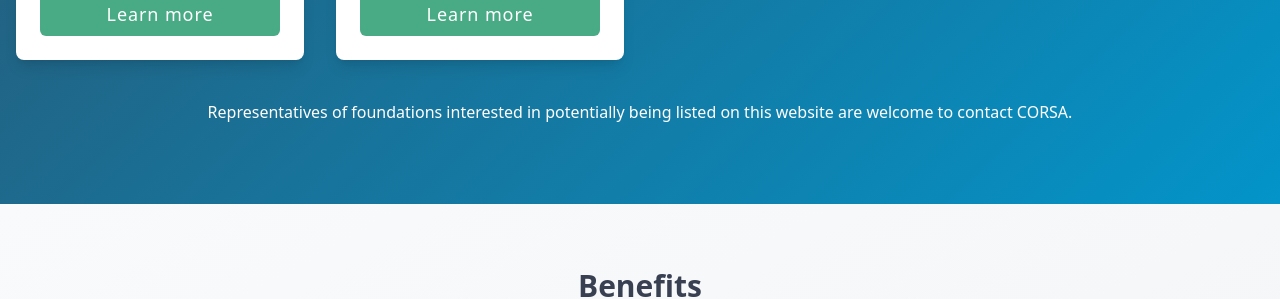
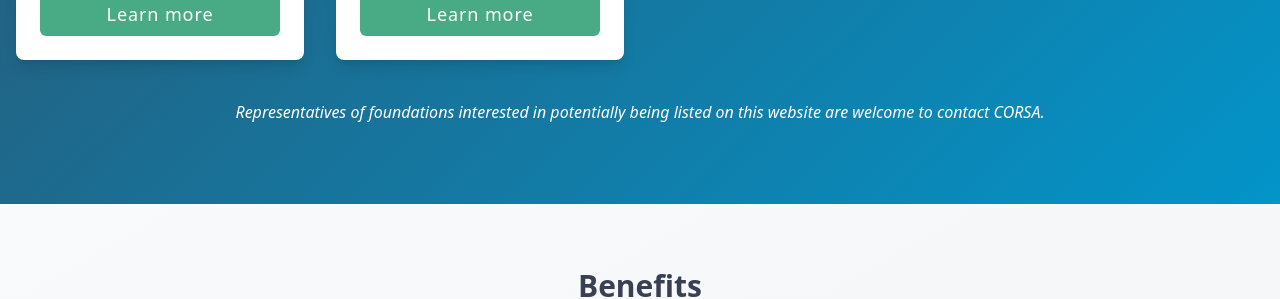
Before and after one commit to corsa-center/corsa-center.github.io, a Jekyll site: the page built from docs/index.html, in a window 1280 px wide and 900 px high, scrolled down 2464 px. Shown: the part 154-453 px from the top of the window. Built offline with Jekyll 4.4.1, drawn with Linux system fonts in a browser that asks for light colours; nearby versions of some CDN libraries.

Commit message:
Fix formatting

```diff
--- a/docs/_includes/home-sections/foundations.html
+++ b/docs/_includes/home-sections/foundations.html
@@ -24,7 +24,7 @@
 
       </div>
       <div class="max-w-720 mx-auto text-center pt-10 text-white">
-        <p><i></i>{{ page.foundations_footer }}</i></p>
+        <p><i>{{ page.foundations_footer }}</i></p>
       </div>
     </div>
   </section>
```
